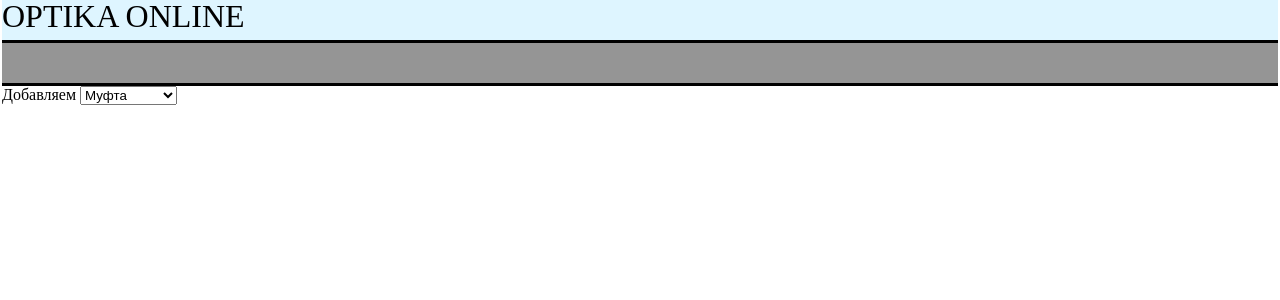
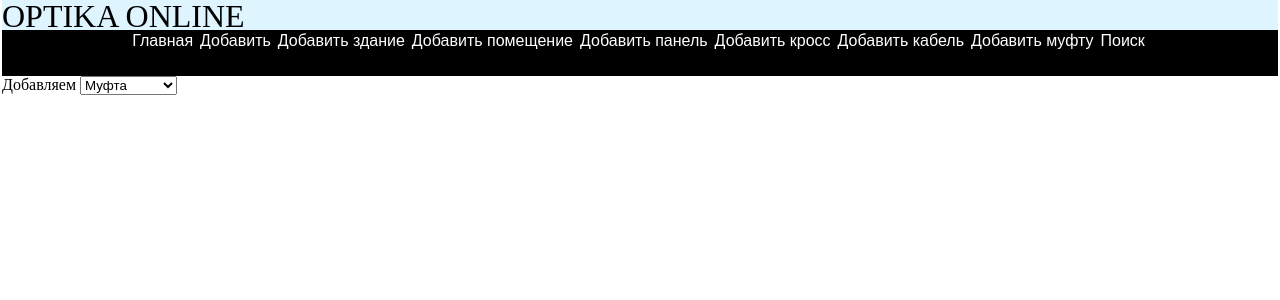
Before and after one commit to zampolitx/Optika_online, a Flask app: page /add in a window 1280 px wide. Shown: the top 300 px of the page. Run offline with Flask 2, Linux system fonts and the light colour scheme.

Commit message:
17.06.2021 на работе selfedu_my

```diff
--- a/main.py
+++ b/main.py
@@ -1,4 +1,4 @@
-from flask import Flask, render_template, request, flash, g
+from flask import Flask, render_template, request, flash, g, url_for
 import sqlite3, os
 from FDataBase import FDataBase
 # Конфигурация приложения
@@ -43,10 +43,7 @@ volokno = ('1', 'волокно 1')
 def index():
     db = get_db()
     dbase=FDataBase(db)
-    menu=dbase.getMenu()
-    for m in menu:
-        print(dir(m))
-    return render_template('index.html', title="Optika-главная", menu=dbase.getMenu(), systems=systems, facility=facility)
+    return render_template('index.html', title="Optika-главная", menu=menu, systems=systems, facility=facility)
 
 @app.route("/add", methods=['GET', 'POST'])
 def add():
--- a/static/css/main.css
+++ b/static/css/main.css
@@ -6,13 +6,13 @@ body {
 
 .header {                      /*Голубое поле сверху*/
     background: #def5ff;
-    height: 40px;
+    height: 30px;
     font-size: 2em;
 }
 
 ul.nav {                       /* Стили панели навигации (оранжевая полоска)*/
-    background: #959595;
-    height: 40px;
+    background: #000000;                    /*Цвет панели навигации*/
+    height: 40px;                           /*Высота панели навигации*/
     border-top: 3px solid rgb(0,0,0);       /*Черная полоска сверху над оранжевым блоком*/
     border-bottom: 3px solid rgb(0,0,0);     /*Черная полоска снизу под оранжевым блоком*/
     text-align: center;
@@ -20,7 +20,7 @@ ul.nav {                       /* Стили панели навигации (о
 
 .nav li {
     display: inline-block;
-    border-right: 3px black;
+    border-right: 3px red;
 }
 
 .nav a {
@@ -29,7 +29,7 @@ ul.nav {                       /* Стили панели навигации (о
     font-family: Arial;
     color: white;
     text-decoration: none;
-    font-size: 2em;
+    font-size: 1em;
 }
 /* внешние границы таблицы серого цвета толщиной 1px */
 table {
@@ -37,16 +37,30 @@ table {
 }
 /* границы ячеек первого ряда таблицы */
 .main_table th{
-   border: 1px solid grey;
-   width: 400px;
+   border: 1px solid grey;                  /*Границы основной таблицы*/
+   width: 400px;                            /*Ширина основной таблицы*/
+}
+/*Свойства кабинета*/
+.facility {
+  margin: 10px;
+  border: solid 3px brown;
+  padding: 10px;
+  color: brown;
+}
+
+/*Свойства панели (телекоммуникационного шкафа)*/
+.panel {
+  margin: 10px;
+  border: dashed 3px black;
+  padding: 10px;
+  color: black;
 }
 /* границы ячеек тела таблицы */
 td {
    border: 1px solid grey;
 }
-
 .internal_table th{
-  width: 200px;
+  width: 150px;                             /*Ширина каждой из колонок вложенной таблицы*/
 }
 /* Стили для мгновенных сообщений */
 .flash {padding: 10px;}
--- a/templates/base.html
+++ b/templates/base.html
@@ -15,7 +15,7 @@
 </div>
 <ul class="nav">        <!--это меню -->
     {% for m in menu %}
-        <li><a href="{{m.url}}">{{m.title}}</a></li>
+        <li><a href="{{m.url}}">{{m.name}}</a></li>
     {% endfor %}
 </ul>
 {% endblock %}
@@ -30,10 +30,15 @@
     <tr>
         {% for f in facility %}
         <th>
-            <table class="internal_table">
-                <tr><th>1</th> <th> 1 строка </th></tr>
-                <tr><th>2</th> <th> 2 строка </th></tr>
-            </table>
+            <div class="facility">              <!--div это кабинет-->
+                <div class="panel">             <!--div это панель(телекоммуникационный шкаф)-->
+                    <table class="internal_table">
+                    <h1>Панель 1</h1>
+                    <tr><th>1</th> <th> 1 строка </th></tr>
+                    <tr><th>2</th> <th> 2 строка </th></tr>
+                    </table>
+                </div>
+            </div>
         </th>
         {% endfor %}
     </tr>
```
